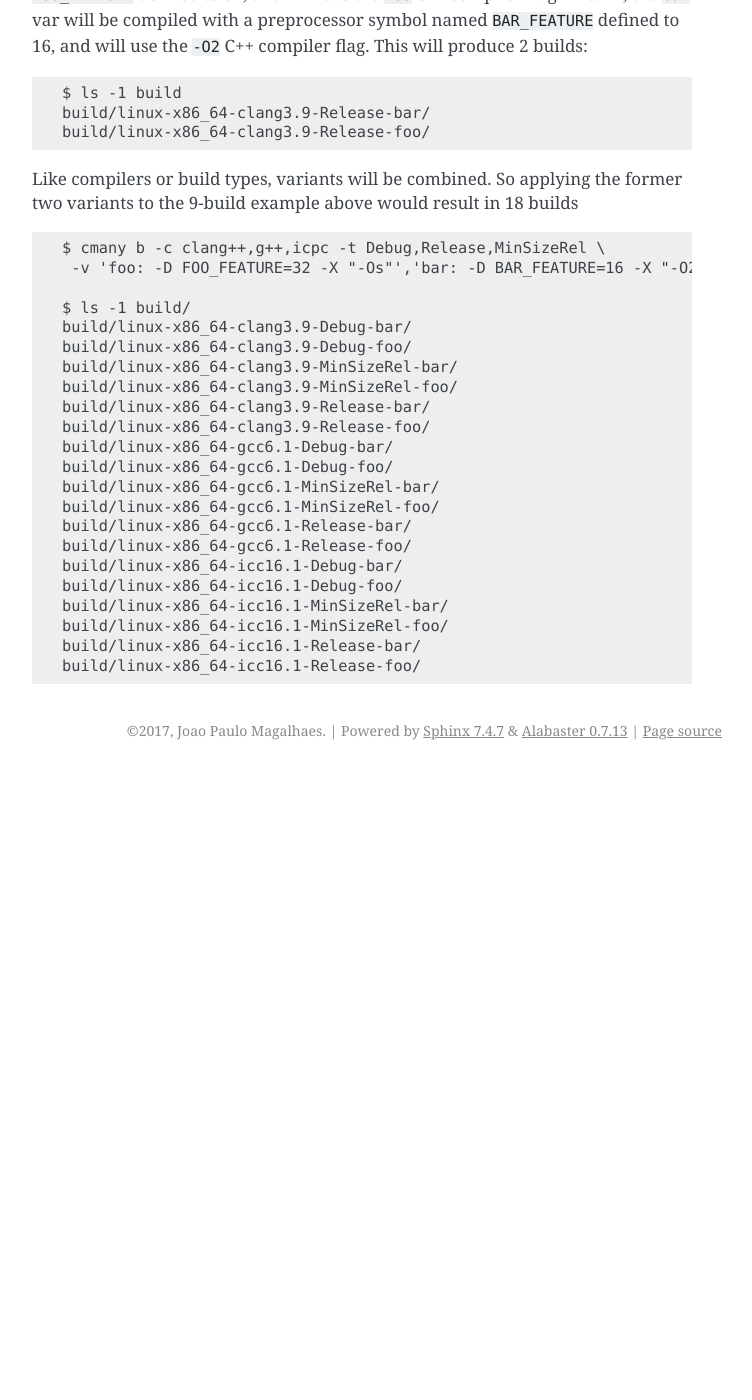
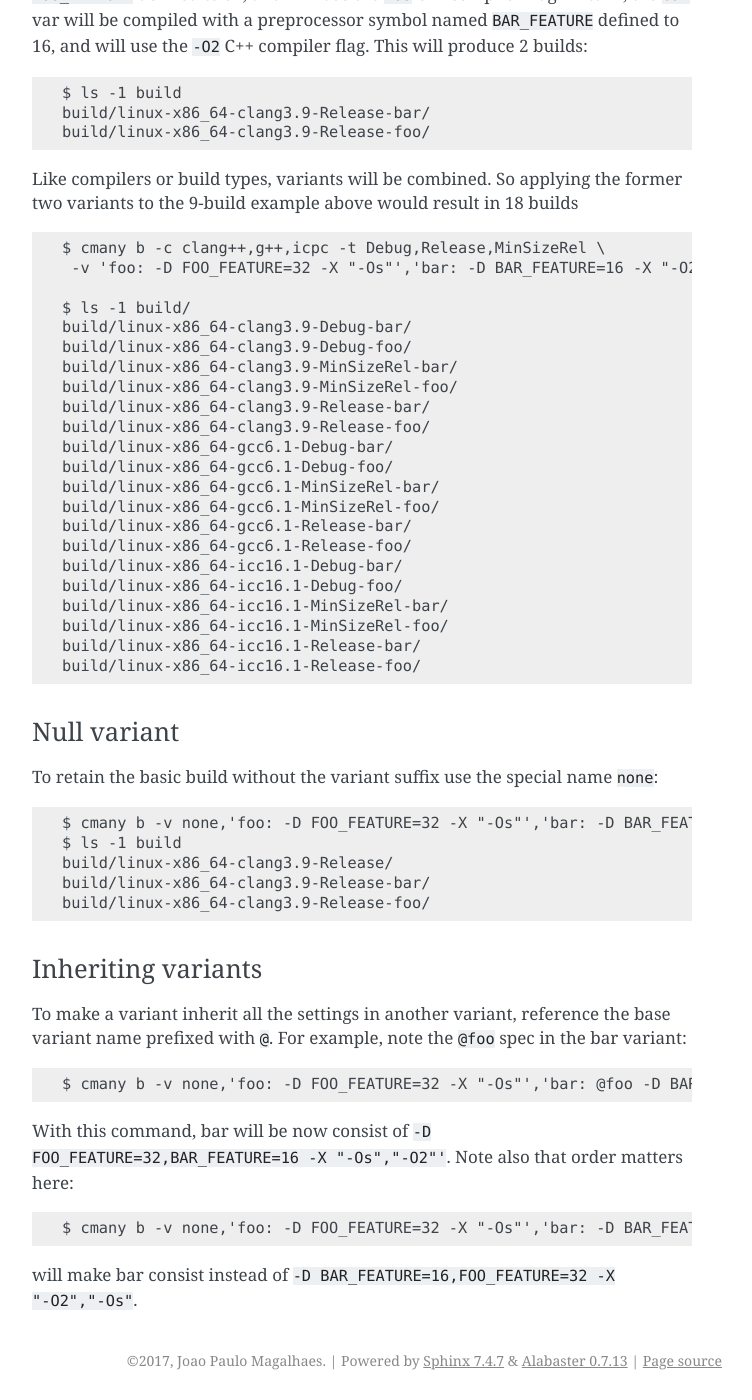
Before and after one commit to biojppm/cmany, a Sphinx documentation site: the page built from doc/quick_tour.rst, in a window 1280 px wide and 1400 px high, scrolled down 6344 px. Shown: the whole window, without its empty margins (388-1140 px from the left). Built offline with Sphinx 7.4.7, drawn with Linux system fonts in a browser that asks for light colours; before the commit the page ends 7114 px from its top, so only the background shows below that; some of the changed text lies outside the part shown.

Commit message:
add doc re null and inheriting variants

```diff
--- a/doc/quick_tour.rst
+++ b/doc/quick_tour.rst
@@ -329,3 +329,34 @@ former two variants to the 9-build example above would result in 18 builds ::
     build/linux-x86_64-icc16.1-MinSizeRel-foo/
     build/linux-x86_64-icc16.1-Release-bar/
     build/linux-x86_64-icc16.1-Release-foo/
+
+
+Null variant
+^^^^^^^^^^^^
+
+To retain the basic build without the variant suffix use the special name ``none``::
+
+    $ cmany b -v none,'foo: -D FOO_FEATURE=32 -X "-Os"','bar: -D BAR_FEATURE=16 -X "-O2"'
+    $ ls -1 build
+    build/linux-x86_64-clang3.9-Release/
+    build/linux-x86_64-clang3.9-Release-bar/
+    build/linux-x86_64-clang3.9-Release-foo/
+
+
+Inheriting variants
+^^^^^^^^^^^^^^^^^^^
+
+To make a variant inherit all the settings in another variant, reference the
+base variant name prefixed with ``@``. For example, note the ``@foo`` spec in
+the bar variant::
+
+    $ cmany b -v none,'foo: -D FOO_FEATURE=32 -X "-Os"','bar: @foo -D BAR_FEATURE=16 -X "-O2"'
+
+With this command, bar will be now consist of ``-D
+FOO_FEATURE=32,BAR_FEATURE=16 -X "-Os","-O2"'``. Note also that order matters
+here::
+
+    $ cmany b -v none,'foo: -D FOO_FEATURE=32 -X "-Os"','bar: -D BAR_FEATURE=16 -X "-O2" @foo'
+
+will make bar consist instead of ``-D BAR_FEATURE=16,FOO_FEATURE=32 -X
+"-O2","-Os"``.
```
Also changed, not shown: 1 other file.
